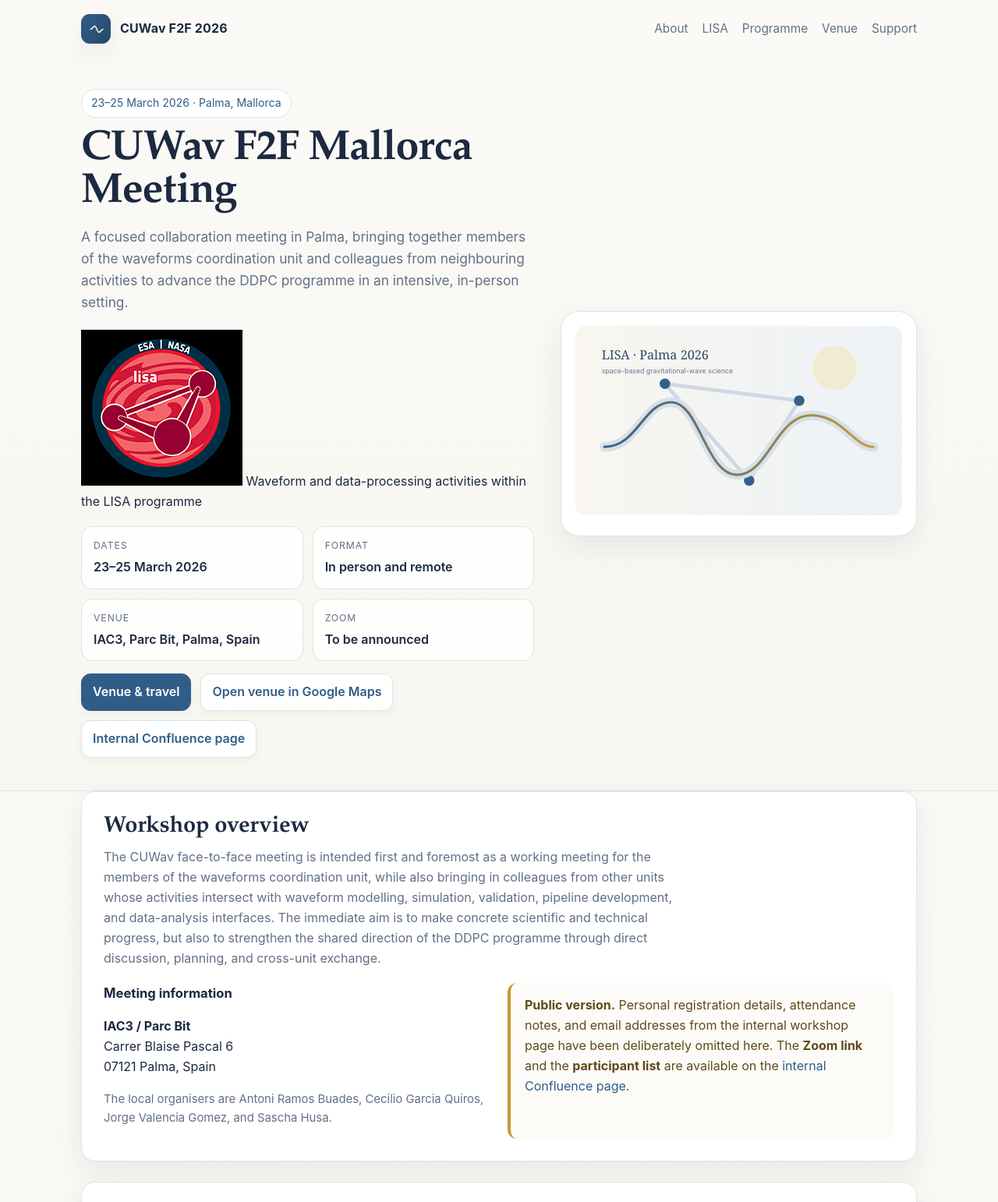
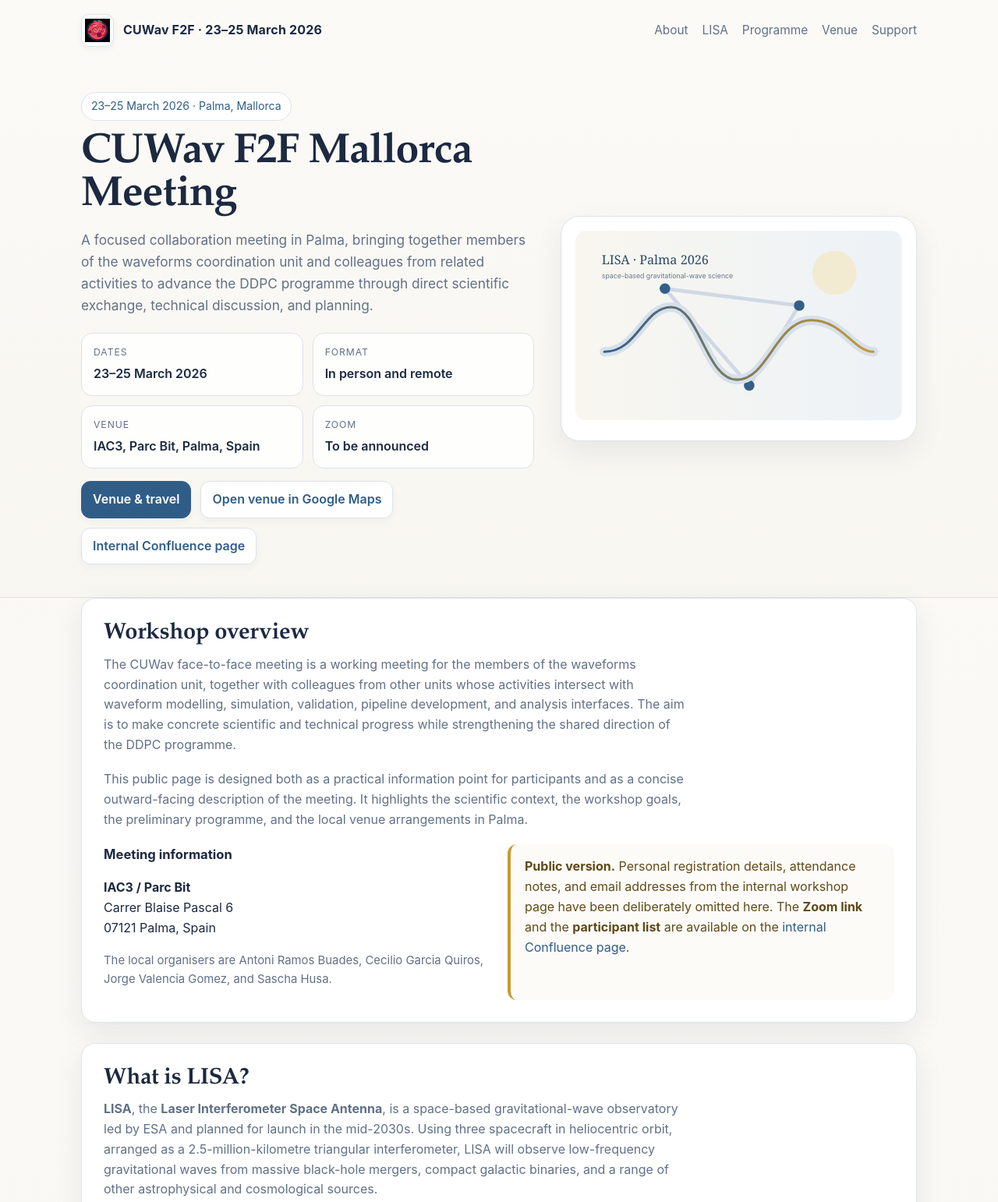
Before and after one commit to CUWAV-F2F-2026/CUWAV-F2F-2026.github.io, a plain HTML site: page index.html in a window 1280 px wide. Shown: the top 1542 px of the page at 78% size. Drawn offline with Linux system fonts and the light colour scheme.

Commit message:
clean up

```diff
--- a/index.html
+++ b/index.html
@@ -48,13 +48,21 @@
       display:flex; align-items:center; gap:12px; font-weight:700; letter-spacing:.01em;
     }
     .brand-mark{
-      width:38px; height:38px; border-radius:11px;
+      width:42px; height:42px; border-radius:10px;
       display:grid; place-items:center;
-      background:linear-gradient(135deg, var(--blue), #27496b);
-      box-shadow:var(--shadow);
       flex:0 0 auto;
+      overflow:hidden;
+      background:#fff;
+      border:1px solid var(--line);
+      box-shadow:0 3px 8px rgba(27,40,66,.05);
     }
-    .brand-mark svg{width:21px; height:21px}
+    .brand-logo img{
+      width:100%;
+      height:100%;
+      object-fit:contain;
+      display:block;
+      padding:4px;
+    }
     nav{
       display:flex; gap:18px; flex-wrap:wrap; font-size:.96rem;
     }
@@ -215,13 +223,10 @@
     <div class="wrap">
       <div class="topbar">
         <div class="brand">
-          <div class="brand-mark" aria-hidden="true">
-            <svg viewBox="0 0 64 64" fill="none">
-              <path d="M10 32C16 32 20 20 26 20C32 20 36 44 42 44C48 44 52 32 58 32" stroke="white" stroke-width="4.5" stroke-linecap="round"/>
-              <circle cx="34" cy="32" r="3.4" fill="#F4D35E"/>
-            </svg>
+          <div class="brand-mark brand-logo" aria-hidden="true">
+            <img src="assets/LISA_mission_logo.png" alt="" />
           </div>
-          <span>CUWav F2F 2026</span>
+          <span>CUWav F2F · 23–25 March 2026</span>
         </div>
         <nav aria-label="Primary">
           <a href="index.html#about">About</a>
@@ -238,15 +243,10 @@
           <h1>CUWav F2F Mallorca Meeting</h1>
           <p class="subtitle">
             A focused collaboration meeting in Palma, bringing together members of the waveforms coordination
-            unit and colleagues from neighbouring activities to advance the DDPC programme in an intensive,
-            in-person setting.
+            unit and colleagues from related activities to advance the DDPC programme through direct scientific
+            exchange, technical discussion, and planning.
           </p>
-          <div class="mission-strip">
-            <img src="assets/LISA_mission_logo.png" alt="LISA mission logo" />
-            <span class="muted-note">Waveform and data-processing activities within the LISA programme</span>
-          </div>
-
-          <div class="hero-meta">
+<div class="hero-meta">
             <div class="item">
               <span class="label">Dates</span>
               <span class="value">23–25 March 2026</span>
@@ -305,11 +305,15 @@
     <section id="about">
       <h2>Workshop overview</h2>
       <p class="lede">
-        The CUWav face-to-face meeting is intended first and foremost as a working meeting for the members of
-        the waveforms coordination unit, while also bringing in colleagues from other units whose activities
-        intersect with waveform modelling, simulation, validation, pipeline development, and data-analysis
-        interfaces. The immediate aim is to make concrete scientific and technical progress, but also to
-        strengthen the shared direction of the DDPC programme through direct discussion, planning, and cross-unit exchange.
+        The CUWav face-to-face meeting is a working meeting for the members of the waveforms coordination unit,
+        together with colleagues from other units whose activities intersect with waveform modelling, simulation,
+        validation, pipeline development, and analysis interfaces. The aim is to make concrete scientific and
+        technical progress while strengthening the shared direction of the DDPC programme.
+      </p>
+      <p class="lede">
+        This public page is designed both as a practical information point for participants and as a concise
+        outward-facing description of the meeting. It highlights the scientific context, the workshop goals,
+        the preliminary programme, and the local venue arrangements in Palma.
       </p>
       <div class="split">
         <div>
@@ -340,10 +344,10 @@
         from massive black-hole mergers, compact galactic binaries, and a range of other astrophysical and cosmological sources.
       </p>
       <p class="lede">
-        Spain is one of the key countries contributing hardware to ESA for LISA. Beyond hardware, scientific participation
-        is organised across several complementary structures, including the DDPC, the LISA Consortium, and the LISA Science Team.
-        Within that landscape, the DDPC is responsible for the development and operation of the European science data-processing
-        pipelines, while the LISA Consortium provides a large international framework for preparing the scientific exploitation
+        Spain is one of the key countries contributing hardware to ESA for LISA. Scientific participation is organised
+        across several complementary structures, including the DDPC, the LISA Consortium, and the LISA Science Team.
+        The DDPC is responsible for the development and operation of the European science data-processing pipelines,
+        while the LISA Consortium provides the broader international framework for preparing the scientific exploitation
         of the mission.
       </p>
       <div class="grid-3">
@@ -393,6 +397,10 @@
 
     <section id="programme">
       <h2>Programme</h2>
+      <p class="lede">
+        Preliminary schedule for the meeting, adapted from the latest internal agenda and reproduced here without
+        dropping content from the programme table.
+      </p>
       <div class="agenda-wrap">
         <table class="programme">
           <thead>
@@ -403,7 +411,7 @@
               <th>Wednesday 25 March</th>
             </tr>
           </thead>
-                    <tbody>
+          <tbody>
             <tr>
               <td class="time">09:00</td>
               <td><strong>Welcome coffee</strong></td>
@@ -488,10 +496,15 @@
                 Update from Balrog (Riccardo Buscicchio) 20' + 10'<br>
                 PhenTAX (Alessandro Santini) 20' + 10'
               </td>
-              <td>
-                We have some desk space for people who still want to stick around for the afternoon for discussions etc.<br><br>
-                People who want to visit for extra days, please contact the local organisers (see above).
-              </td>
+              <td></td>
+            </tr>
+            <tr>
+              <td class="time">15:00</td>
+              <td colspan="3">We have some desk space for people who still want to stick around for the afternoon for discussions etc.</td>
+            </tr>
+            <tr>
+              <td class="time">15:30</td>
+              <td colspan="3">People who want to visit for extra days, please contact the local organisers (see above).</td>
             </tr>
             <tr>
               <td class="time">16:00</td>
@@ -549,7 +562,6 @@
 
   <footer>
     CUWav F2F Mallorca Meeting · 23–25 March 2026 · Palma, Spain
-    <div style="max-width:1120px;margin:0 auto 18px;padding:0 24px;color:#617087;font-size:.88rem;">Replace <code>https://s2e2.cosmos.esa.int/confluence/spaces/LISADDPC/pages/1769996678/CUWav+F2F+Mallorca+meeting</code> with the real internal Confluence page URL.</div>
 </footer>
 </body>
 </html>
```
